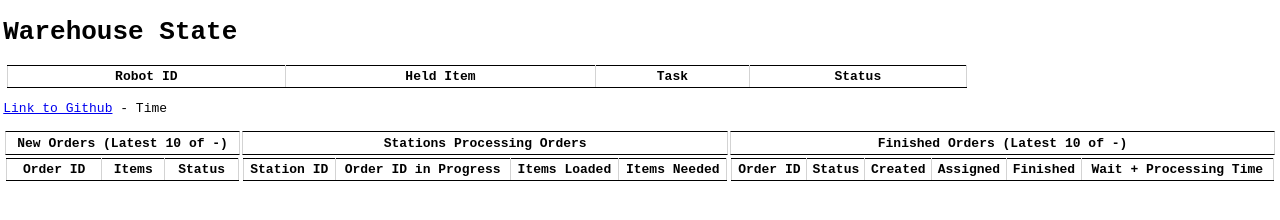
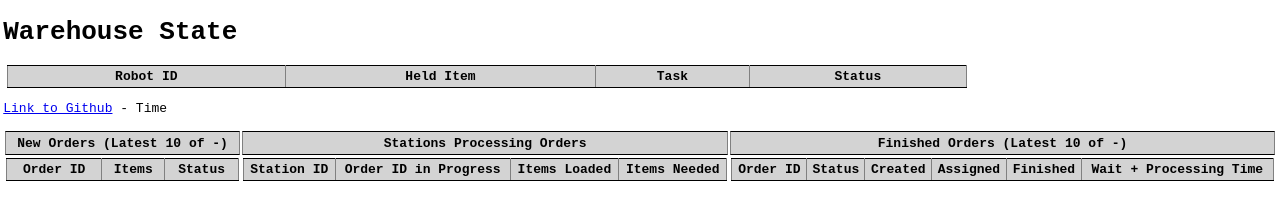
Before and after one commit to Elucidation/mapf-multiagent-robot-planning, a website: page dev/env_visualizer/www/index.html in a window 1280 px wide. Drawn offline with nearby package versions, Linux system fonts and the light colour scheme; no server answers.

Commit message:
make tables the same css

```diff
--- a/dev/env_visualizer/www/style.css
+++ b/dev/env_visualizer/www/style.css
@@ -169,9 +169,9 @@ table.robots td, th {
   vertical-align: top;
   border-style: solid;
   border-width: thin;
-  border-right: solid 1px lightgray;
-  border-left: solid 1px lightgray;
-  /* background-color: lightgray; */
+  border-right: solid 1px gray;
+  border-left: solid 1px gray;
+  background-color: lightgray;
   padding: 0.25rem;
   text-align: center;
 }
```
